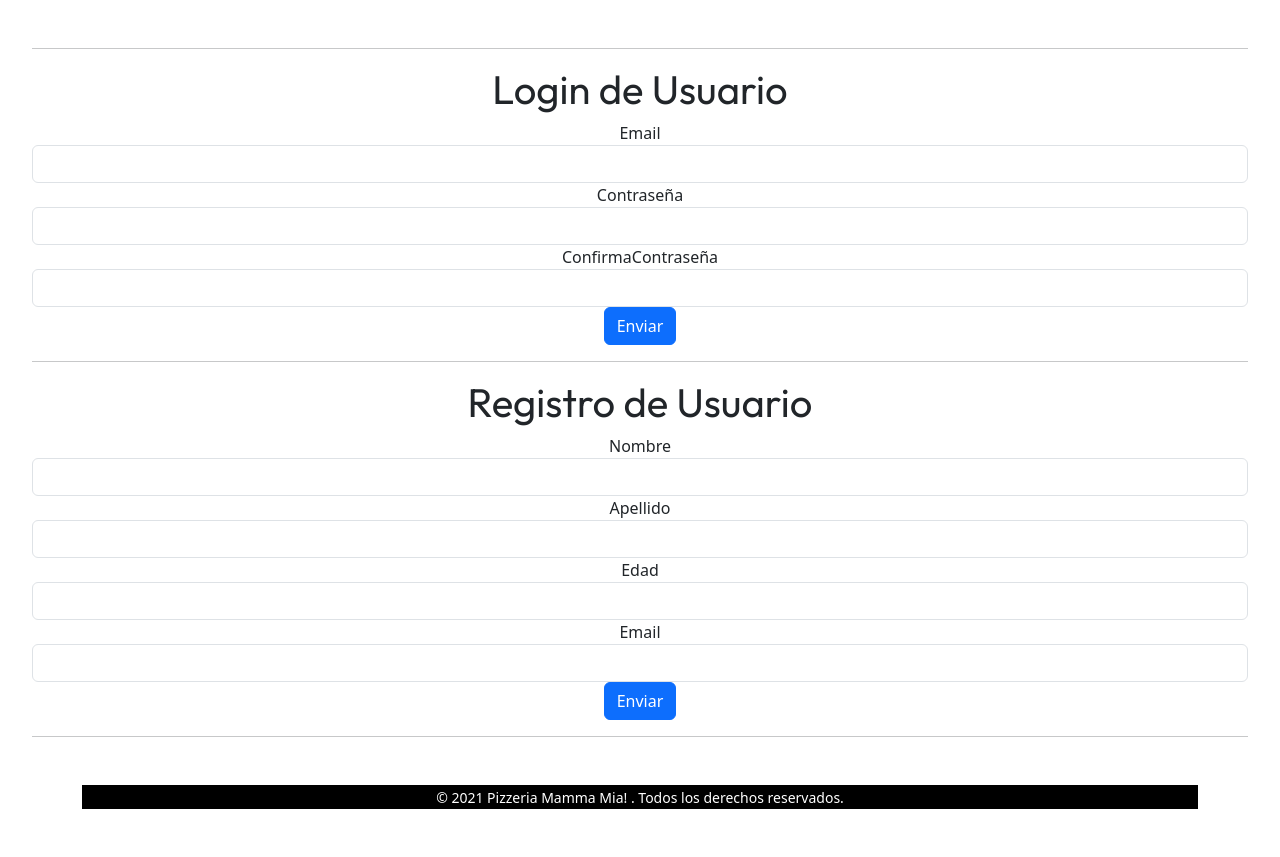
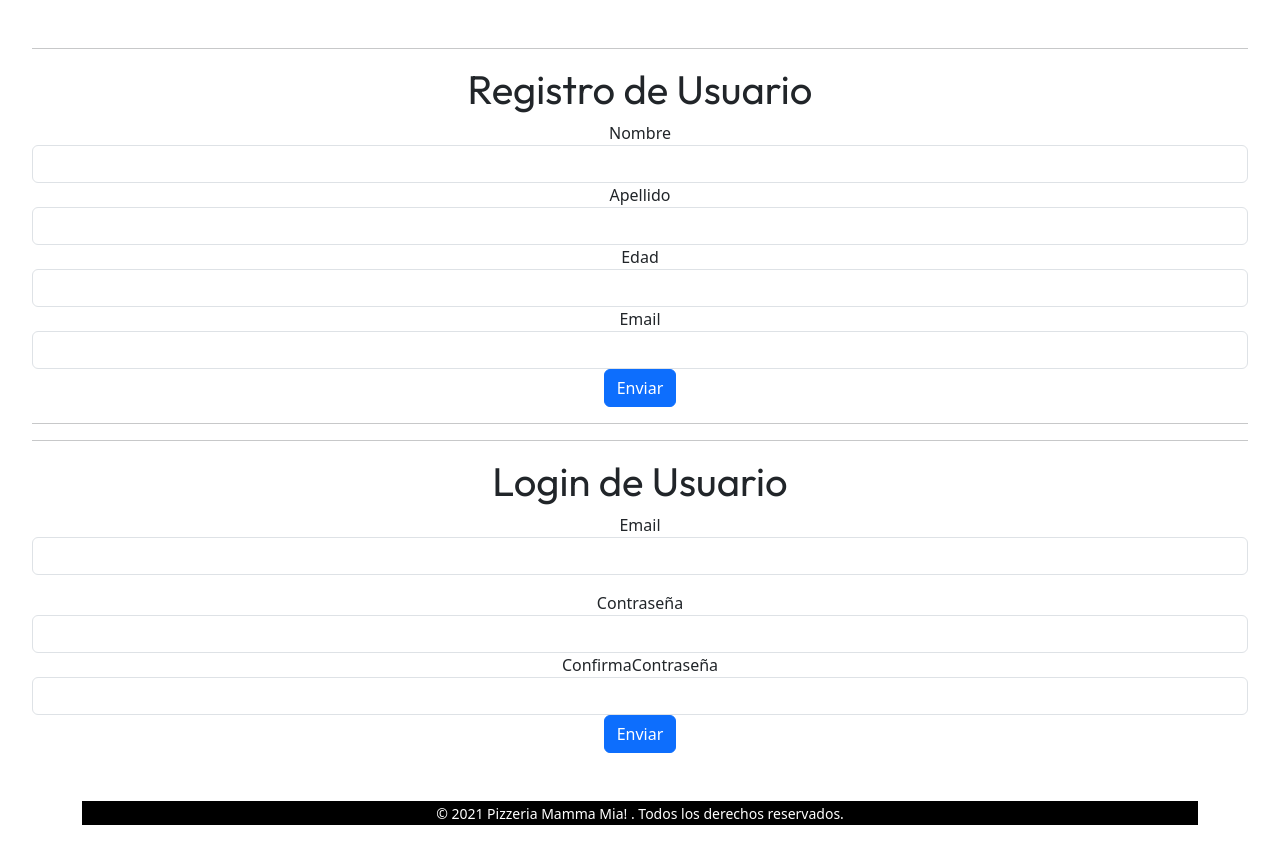
Before and after one commit to MarcoVidal23/React2024_1, a React (Vite) app: page / in a window 1280 px wide. Built offline with nearby package versions, Linux system fonts and the light colour scheme.

Commit message:
Ultimo Commit

```diff
--- a/src/App.jsx
+++ b/src/App.jsx
@@ -12,13 +12,9 @@ function App() {
 
   return (
     <>
-
-
-
+      <Register />
 
       <LoginPage />
-
-      <Register />
 
       <Footer />
     </>
--- a/src/components/LoginPage.jsx
+++ b/src/components/LoginPage.jsx
@@ -5,39 +5,34 @@ const LoginPage = () => {
   const [contraseña, setContraseña] = useState("");
   const [confirma, setConfirma] = useState("");
 
-  const [error, setError] = useState(false);
-  const [compara, setCompara] = useState(false);
-  const [cantreg, setCantreg] = useState(false);
   const validarDatos = (e) => {
     e.preventDefault(); //Validación;
     if (!email.trim() || !contraseña.trim() || !confirma.trim()) {
-      setError(true);
+     alert("Todos los campos son obligatorios");
       return;
     }
-    setError(false);
 
-    if (contraseña.length <6) {
-      setCantreg(true);
+    if (contraseña.length < 6) {
+    alert("Contraseña Debe tener al menos 6 caracteres");
       return;
     }
-    setCantreg(false);
+  if (!email.includes("@")) {
+    alert(" Campo email No tiene formato de correo");
+    return;
+  }
 
 if (contraseña !== confirma) {
-      setCompara(true);
+    alert("Contraseña Deben ser iguales");
       return;
     }
-    setCompara(false);
-
+    alert(" LOGIN ESTA CORRECTO");
   };
 
   return (
     <>
       <hr /> <h1>Login de Usuario</h1>
-      <form className="formulario" onSubmit={validarDatos}>
-        {error ? alert(" Todos los campos son obligatorios") : null}
-        {compara ? alert("Password  No coinciden") : null}
-        {cantreg ? alert("Contraseña tiene menos de 6 caracteres") : null}
-        <div className="form-group">
+      <form>
+        <div className="mb-3">
           <label>Email</label>
           <input
             type="email"
@@ -67,7 +62,11 @@ if (contraseña !== confirma) {
             value={confirma}
           />
         </div>
-        <button type="submit" className="btn btn-primary">
+        <button
+          type="submit"
+          className="btn btn-primary"
+          onClick={validarDatos}
+        >
           Enviar
         </button>
       </form>
--- a/src/components/Register.jsx
+++ b/src/components/Register.jsx
@@ -1,27 +1,34 @@
 import { useState } from "react";
-const Register = () => {
+function Register () {
   //Estados del formulario
   const [nombre, setNombre] = useState("");
   const [apellido, setApellido] = useState("");
   const [edad, setEdad] = useState("");
   const [email, setEmail] = useState("");
   //Estado para los errores
-  const [error, setError] = useState(false);
+  const [registro, setRegistro] = useState(false);
   //Función antes de enviar el formulario
+
   const validarDatos = (e) => {
     e.preventDefault();
     //Validación;
     if (!nombre.trim() || !apellido.trim() || !edad.trim() || !email.trim()) {
-      setError(true);
+     alert("Todos los campos son obligatorios");
       return;
     }
-    setError(false);
+    if (!email.includes("@")) {
+      alert(" Campo email No tiene formato de correo");
+     return
+    }
+    alert(" INGRESO VALIDADO ESTA CORRECTO");
+    setRegistro(true)
   };
   return (
     <>
+  { !registro ?
+        <>
       <hr /> <h1>Registro de Usuario</h1>
-      <form className="formulario" onSubmit={validarDatos}>
-        {error ? alert("Todos los campos son obligatorios") : null}
+      <form className="formulario">
         <div className="form-group">
           <label>Nombre</label>
           <input
@@ -62,12 +69,19 @@ const Register = () => {
             value={email}
           />
         </div>
-        <button type="submit" className="btn btn-primary">
+        <button
+          type="submit"
+          className="btn btn-primary"
+          onClick={validarDatos}
+        >
           Enviar
         </button>
       </form>
       <hr />
+        </> : <p> <h3>Usuario Registrado:</h3>{nombre } </p>
+  }
     </>
+
   );
 };
 export default Register;
```
